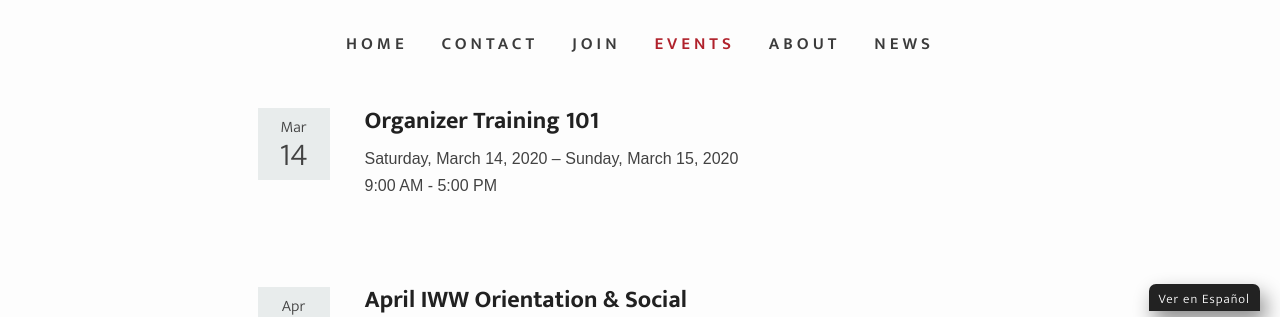
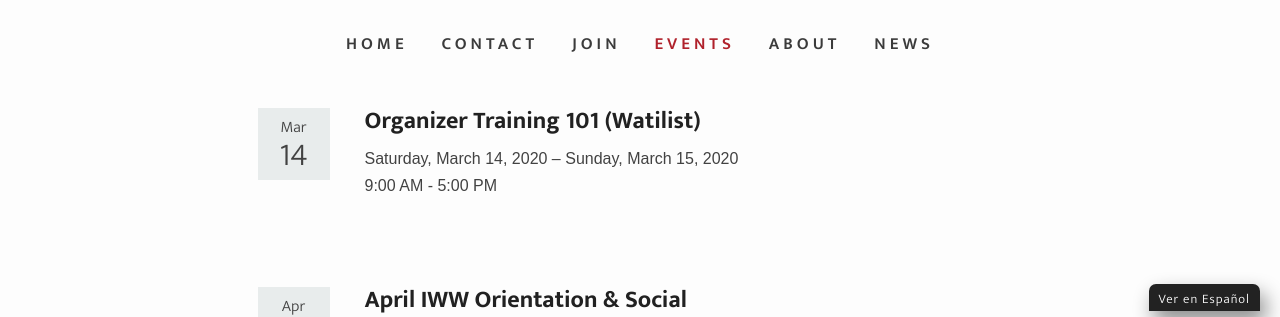
Before and after one commit to IWW-NYC-GMB/iww.nyc, a Jekyll site: the page built from _events/index.html, in a window 1280 px wide. Shown: the part 589-906 px from the top of the page. Built offline with Jekyll 4.4.1, drawn with Linux system fonts in a browser that asks for light colours; some web fonts are replaced.

Commit message:
Update march-2020-training.md

```diff
--- a/_events/march-2020-training.md
+++ b/_events/march-2020-training.md
@@ -1,12 +1,12 @@
 ---
 layout: event
-title: Organizer Training 101
+title: Organizer Training 101 (Watilist)
 date: 'Saturday, March 14, 2020'
 last-date: 'Sunday, March 15, 2020'
 time: '9:00 AM - 5:00 PM'
 redirect_from: /training
 ---
-![]({{ site.baseurl }}/assets/uploads/ot101.jpg)
+![]({{ site.baseurl }}/assets/uploads/ot101-waiting-list.jpg)
 # Agitate! ✩ Educate! ✩ Organize! ✩
 
 Join the IWW for a two day training on workplace organizing! This introductory training thoroughly covers the foundations of organizing on the job, focusing on collective action and building your organizing committee.
```
